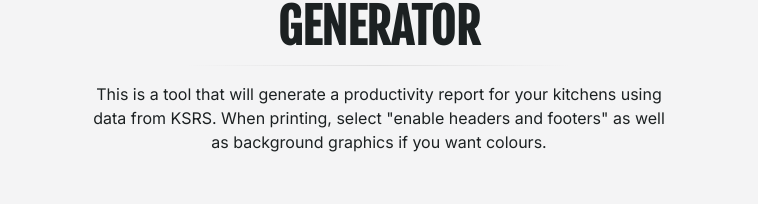
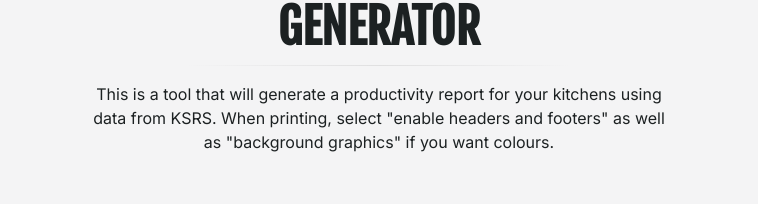
Before and after one commit to taidoan/productivity-report, a React (Create React App) app: page / in a window 1280 px wide. Shown: the part 119-323 px from the top of the page, without its empty margins (261-1019 px from the left). Built offline with nearby package versions, Linux system fonts and the light colour scheme.

Commit message:
edited text

```diff
--- a/src/Header.js
+++ b/src/Header.js
@@ -9,7 +9,7 @@ const Header = () => {
         <p className="leading-normal">
           This is a tool that will generate a productivity report for your
           kitchens using data from KSRS. When printing, select "enable headers
-          and footers" as well as background graphics if you want colours.
+          and footers" as well as "background graphics" if you want colours.
         </p>
       </div>
     </header>
```
